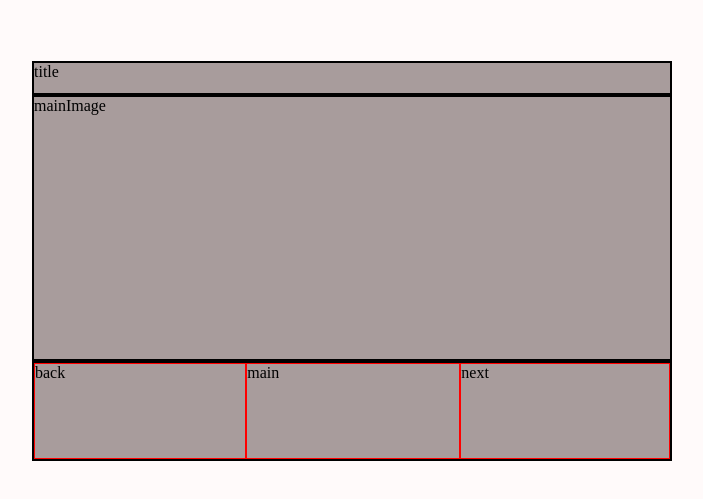
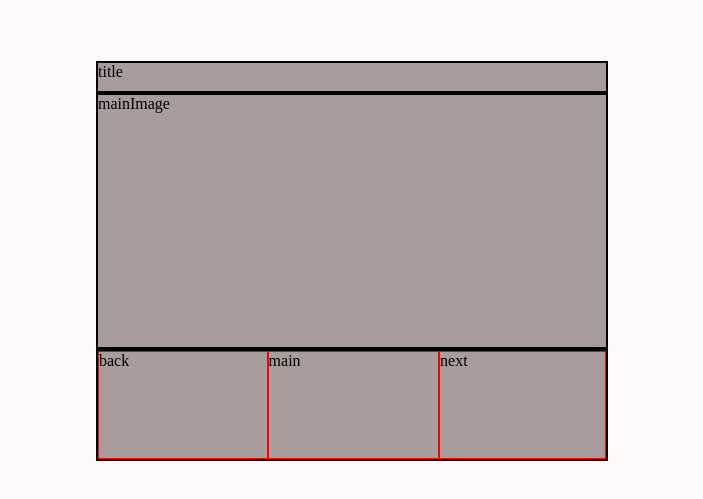
Before and after one commit to MadsGET/image_viewer, a plain HTML site: page index.html in a window 1280 px wide. Shown: the part 61-560 px from the top of the page, without its empty margins (288-991 px from the left). Drawn offline with Linux system fonts and the light colour scheme.

Commit message:
Images
Added test images

```diff
--- a/viewerStylesheet.css
+++ b/viewerStylesheet.css
@@ -10,14 +10,14 @@ body
 div.imageViewer
 {
     height: 50vh;
-    width: 50vw;
+    width: 40vw;
     padding:0;
     margin: auto;
     margin-top: 5%;
     background-color: rgb(168, 156, 156);
     display: grid;
     grid-template-columns: 1fr;
-    grid-template-rows: 1fr 8fr 3fr;
+    grid-template-rows: 1fr 8fr 3.5fr;
     grid-template-areas: 'title'
                          'mainImage'
                          'carousel';
@@ -62,5 +62,7 @@ div.previewNext
 
 div.previewBack, div.previewMain, div.previewNext
 {
+
+
     border: 1px solid red;
 }
```
Also changed, not shown: image_1.png (added), image_2.png (added), image_3.png (added), image_4.png (added).
